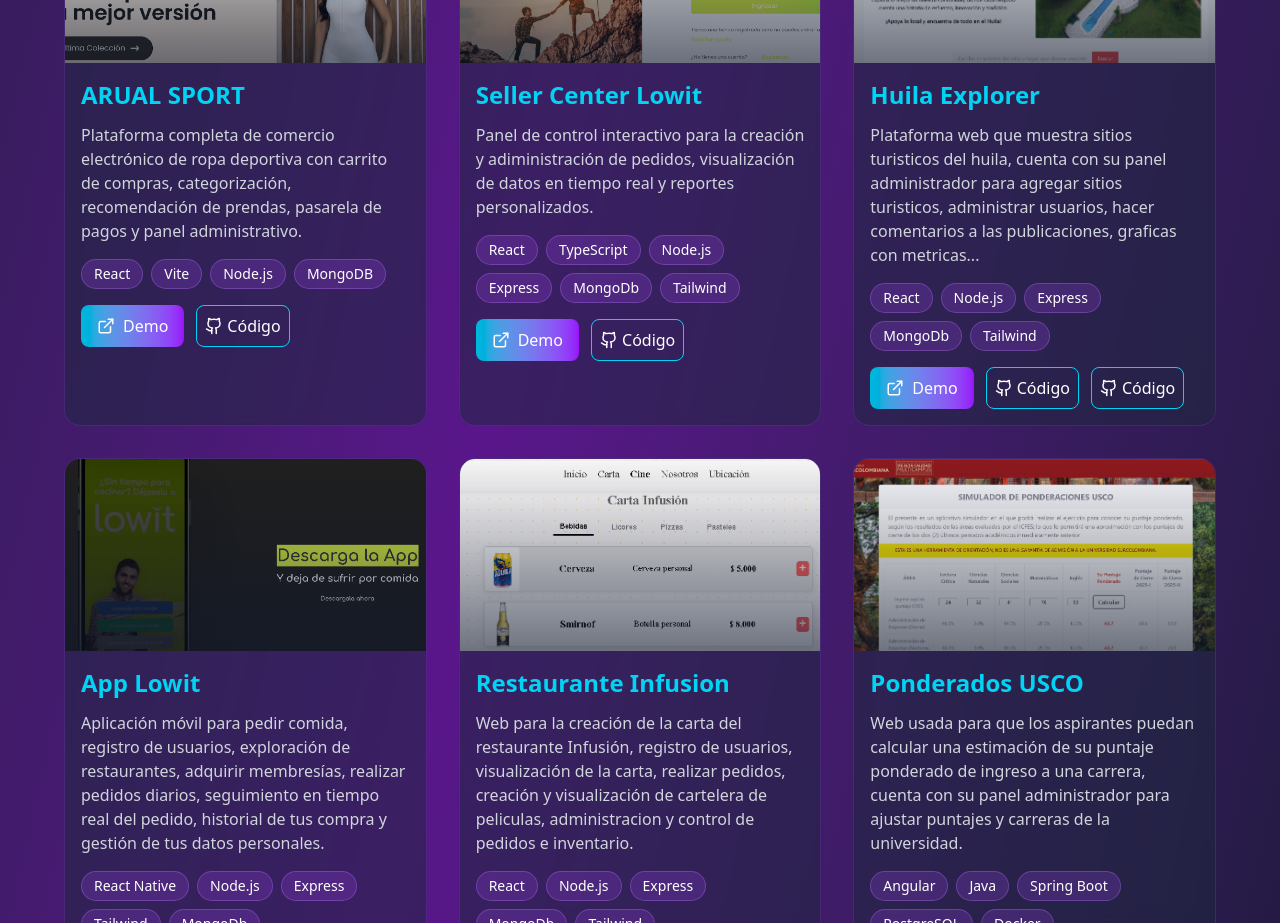
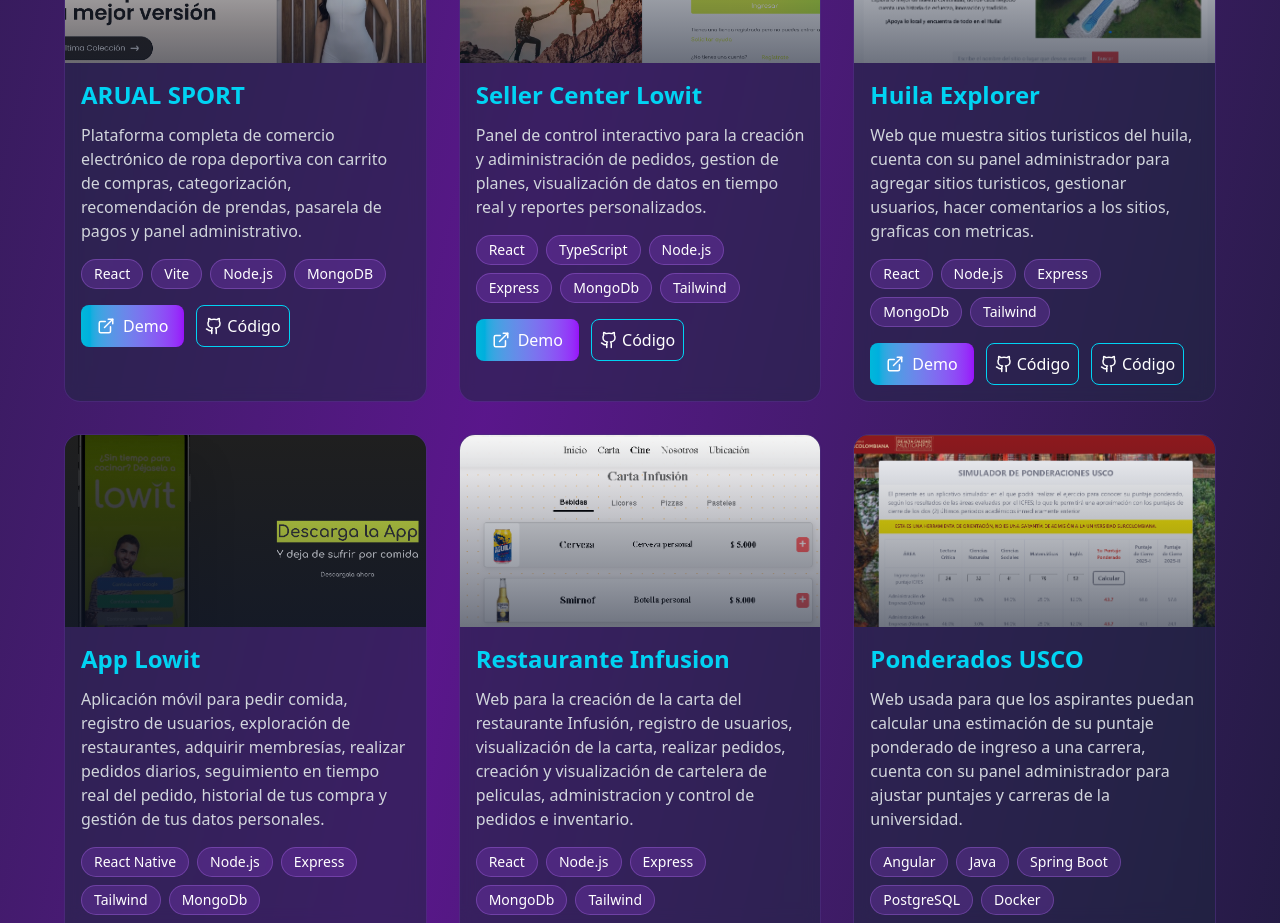
Before and after one commit to luis13xd/luistrujillolopez, a React (Vite) app: page / in a window 1280 px wide. Shown: the part 3120-4043 px from the top of the page. Built offline with nearby package versions, Linux system fonts and the light colour scheme.

Commit message:
austamos texto de artual sport

```diff
--- a/src/data/proyectos.ts
+++ b/src/data/proyectos.ts
@@ -21,7 +21,7 @@ export const projectsData: Proyecto[] = [
   {
     titulo: "Seller Center Lowit",
     descripcion:
-      "Panel de control interactivo para la creación y adiministración de pedidos, visualización de datos en tiempo real y reportes personalizados.",
+      "Panel de control interactivo para la creación y adiministración de pedidos, gestion de planes, visualización de datos en tiempo real y reportes personalizados.",
     tecnologias: [
       "React",
       "TypeScript",
@@ -37,7 +37,7 @@ export const projectsData: Proyecto[] = [
   {
     titulo: "Huila Explorer",
     descripcion:
-      "Plataforma web que muestra sitios turisticos del huila, cuenta con su panel administrador para agregar sitios turisticos, administrar usuarios, hacer comentarios a las publicaciones, graficas con metricas...",
+      "Web que muestra sitios turisticos del huila, cuenta con su panel administrador para agregar sitios turisticos, gestionar usuarios, hacer comentarios a los sitios, graficas con metricas.",
     tecnologias: ["React", "Node.js", "Express", "MongoDb", "Tailwind"],
     imagen: huila,
     urlDemo: "https://huila-explorer.netlify.app/",
```
